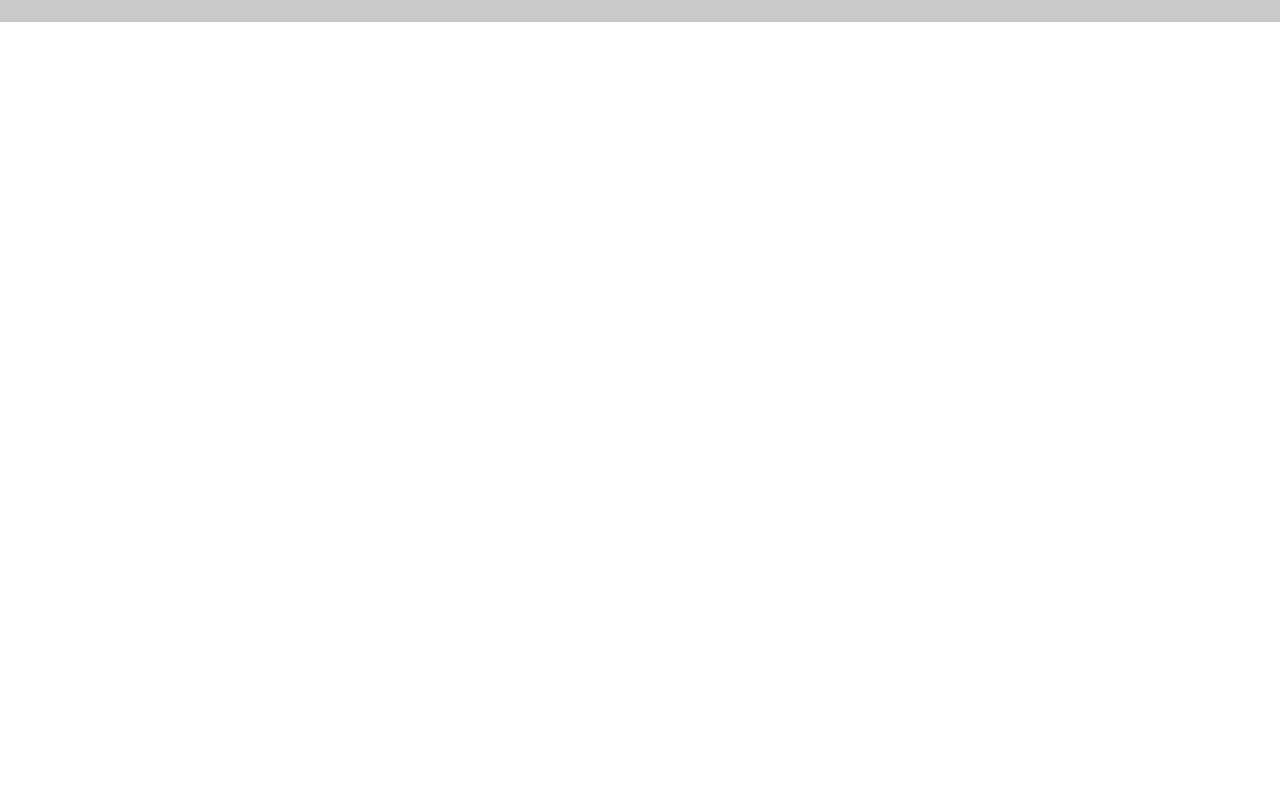
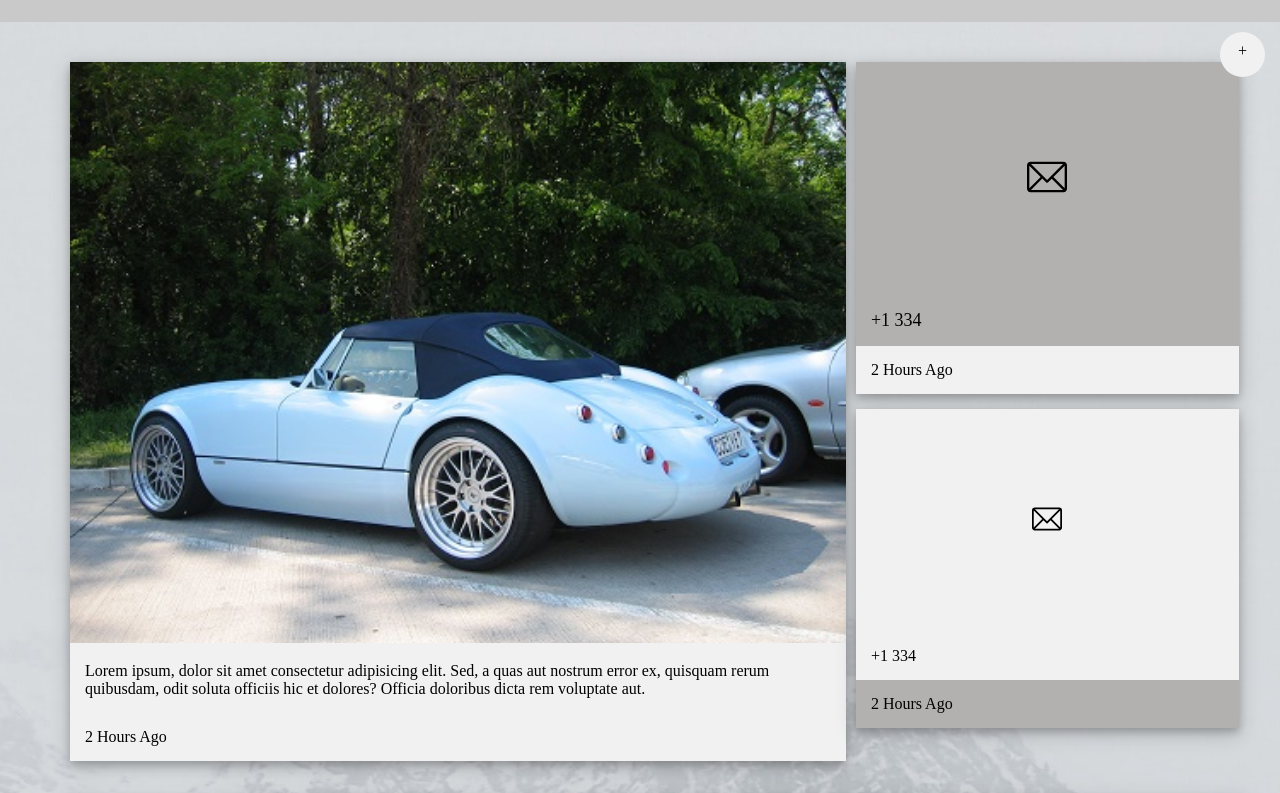
Before and after one commit to johndiegodeoliveirasilva/Mozila-Development, a plain HTML site: page 4. Blog/index.html in a window 1280 px wide. Shown: the part 115-908 px from the top of the page. Before the commit the page ends 800 px from the top, so only its background shows below. Drawn offline with Linux system fonts and the light colour scheme.

Commit message:
All (I am crazy or loser)

```diff
--- a/4. Blog/css/style.css
+++ b/4. Blog/css/style.css
@@ -4,12 +4,7 @@
 }
 
 /* Fonts */
-h1,
-h2,
-h3,
-h4,
-h5,
-h6 {
+h1,h2,h3,h4,h5,h6 {
   font-family: "Segoe UI", Arial, sans-serif;
   font-weight: 400;
   margin: 10px 0;
@@ -33,6 +28,104 @@ h6 {
   background-color: #C9C9C9;
 }
 
-.content {
+.bg-image-background {
   background-image: url(../img/background.jpg);
+  background-repeat: no-repeat;
+  background-position: center;
 }
+
+.container {
+  width: 100%;
+  padding: 20px 50px;
+}
+
+.clearfix::after {
+  content: "";
+  clear: both;
+  display: table;
+}
+
+.bg-column-left {
+  float: left;
+  width: 66.6%;
+  padding: 5px;
+}
+
+.bg-column-right {
+  float: left;
+  width: 33.3%;
+  padding: 5px;
+}
+
+.bg-card {
+  width: 100%;
+  margin: 15px;
+
+}
+.bg-text {
+  padding: 5px;
+}
+.bg-text p {
+ text-align: left;
+}
+
+.bg-img-center {
+  margin: 18px 0;
+}
+.bg-card p {
+  padding: 15px;
+ text-align: left;
+}
+
+.bg-text-center {
+  position: relative;
+  font-size: 18px;
+}
+
+.bg-align-center {
+  padding: 20% 0;
+  text-align: center;
+}
+
+.bg-img-full {
+  width: 100%;
+}
+.bg-circle {
+  border-radius: 50px;
+  padding: 10px;
+  text-align: center;
+  position: relative;
+  top: 10px;
+  right: 15px;
+}
+.bg-circle:hover {
+  box-shadow: 0 4px 8px 0 rgba(0, 0, 0, 0.2), 0 6px 20px 0 rgba(0, 0, 0, 0.19);
+}
+.bg-footer {
+  width: 100%;
+  padding: 10px;
+
+}
+.bg-footer p {
+  margin: 10px;
+
+}
+/* Utilitarios */
+
+.bg-gray {
+  background-color: #b3b0b0;
+}
+
+.bg-black {
+  background-color: #000000;
+}
+
+.bg-transparent {
+  background-color: transparent;
+}
+.bg-white {
+  background-color: #F1F1F1;
+}
+.bg-shadow {
+  box-shadow: 0 4px 8px 0 rgba(0, 0, 0, 0.2), 0 6px 20px 0 rgba(0, 0, 0, 0.19);
+}
--- a/4. Blog/index.html
+++ b/4. Blog/index.html
@@ -1,19 +1,89 @@
 <!DOCTYPE html>
 <html lang="pt">
+
 <head>
   <meta charset="UTF-8">
   <meta name="viewport" content="width=device-width, initial-scale=1.0">
   <title>Blog</title>
   <link rel="stylesheet" href="css/style.css">
 </head>
+
 <body>
   <div class="header">
     <h4 class="w3-jumbo">
       My Blog
     </h4>
   </div>
-  <div class="content">
+  <a  class=" bg-white bg-circle" style=" width: 45px; height: 45px;  float: right;">
+    <i>+</i>
+  </a>
+  <div class="container bg-image-background">
+    <div class="clearfix">
+      <div class="bg-column-left">
+        <div class="bg-card bg-shadow bg-white">
+          <img src="img/img_car.jpg" style="width: 100%;">
+          <p class="bg-text ">Lorem ipsum, dolor sit amet consectetur adipisicing elit. Sed, a quas aut nostrum error
+            ex, quisquam rerum
+            quibusdam, odit soluta officiis hic et dolores? Officia doloribus dicta rem voluptate aut.</p>
+          <p>2 Hours Ago</p>
+        </div>
+      </div>
+      <div class="bg-column-right">
+        <div class="bg-card bg-shadow bg-gray">
+          <div class="bg-align-center">
+            <img src="img/enviar.svg" alt="Letter" class="bg-img-center bg" style="width: 40px; height: 40px;">
+          </div>
+          <p class="bg-text-center">+1 334</p>
+          <p class="bg-white">2 Hours Ago</p>
+        </div>
+        <!-- Second Card -->
+        <div class="bg-card bg-shadow bg-white">
+          <div class="bg-align-center">
+            <img src="img/enviar.svg" alt="Letter" class="bg-img-center" style="width: 30px; height: 30px;">
+          </div>
+          <p>+1 334</p>
+          <p class="bg-gray">2 Hours Ago</p>
+        </div>
+      </div>
+    </div>
+
+    <!--  -->
+    <div class="bg-card bg-shadow bg-white">
+      <img src="img/img_recordplayer.jpg" style="width: 100%;">
+      <div class="bg-text">
+        <p>Lorem, ipsum dolor sit amet consectetur adipisicing elit. Consequatur sequi tempora ipsum facere quo
+          doloribus
+          veniam distinctio eligendi aliquid maiores quas nam pariatur aut aliquam, non velit enim ea quis.</p>
+        <p>Today</p>
+      </div>
+    </div>
+    <div class="bg-card bg-shadow bg-white">
+      <img src="img/img_snow.jpg" alt="Snow" style="width: 100%;">
+      <div class="bg-text">
+        <p>Lorem ipsum dolor sit amet, consectetur adipiscing elit, sed do eiusmod tempor incididunt ut labore et dolore
+          magna aliqua.</p>
+      </div>
+      <p>Today</p>
+    </div>
+    <div class="bg-card bg-shadow bg-white">
+      <p class="bg-black" style="color: #fff; padding: 15px; font-size: 34px; font-weight: 600;">
+        <i>
+          << Make it as simple as possible, but not simpler>>
+        </i>
+      </p>
+      <div class="bg-text">
+        <p>Lorem ipsum dolor sit amet consectetur adipisicing elit. Animi, corrupti ea non tenetur reprehenderit impedit
+          consequuntur nihil, sit ipsam et magni ratione provident, veniam saepe illo doloribus iusto ut perferendis.
+        </p>
+        <p>2 Days Ago</p>
+      </div>
+    </div>
 
   </div>
+  <div class="bg-footer bg-white">
+    <p>Powered by <span><a href="#">W3.CSS</a></span> </p>
+  </div>
+  </div>
 </body>
+
 </html>
```
Also changed, not shown: 4. Blog/img/car2.jpg (added), 4. Blog/img/enviar.svg (added), 4. Blog/img/img_car.jpg (added), 4. Blog/img/img_recordplayer.jpg (added), 4. Blog/img/img_snow.jpg (added), 4. Blog/img/plus.png (added), 1 other file.
